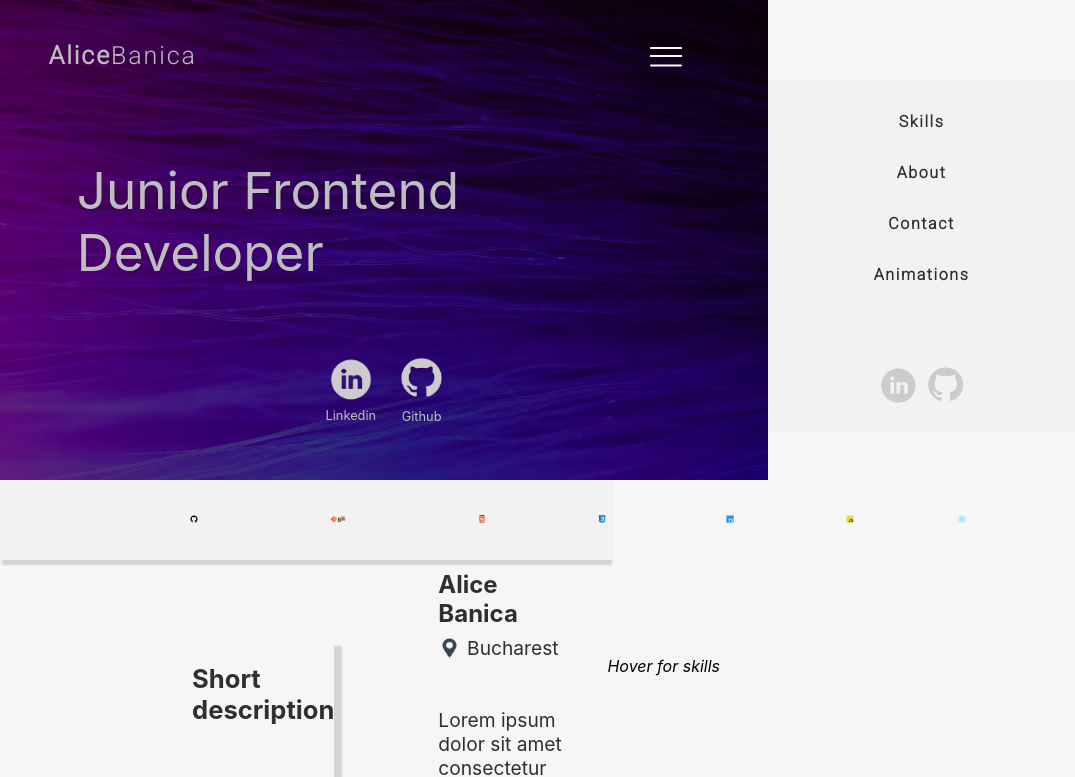
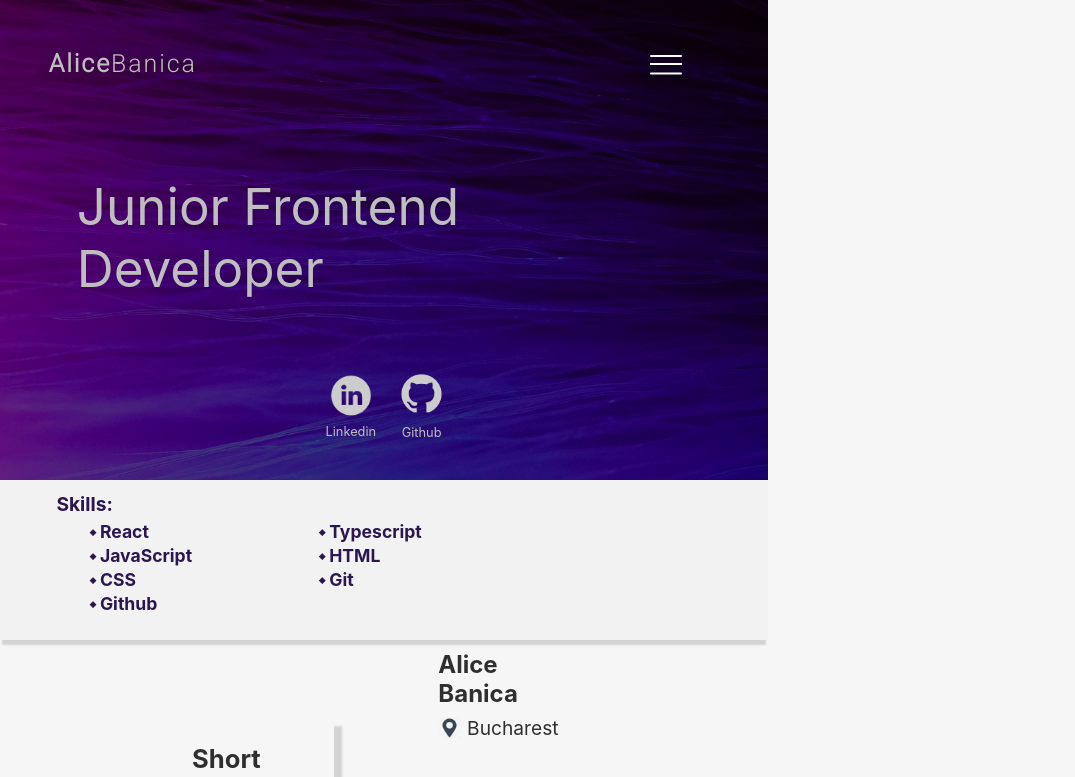
Before and after one commit to AliceBanica/Portofolio, a React (Create React App) app: page / in a window 768 px wide. Shown: the top 777 px of the page, 1075 px wide, since content can reach past the window. Built offline with nearby package versions, Linux system fonts and the light colour scheme.

Commit message:
start responsiveness for skills section

```diff
--- a/src/Components/Navbar.css
+++ b/src/Components/Navbar.css
@@ -2,7 +2,7 @@
     display: flex;
     justify-content: center;
     align-items: center;
-    height: 10vh;
+    height: 6rem;
     padding-top: 1rem;
 
     margin: 0 auto;
@@ -94,6 +94,12 @@
     display: none;
 }
 
+@media (min-width: 320px) and (max-width: 480px) {
+    .nav-left > span {
+        font-size: 1.2rem;
+    }
+}
+
 @media (max-width: 768px) {
     .nav-info-links {
         transform: scale(0.7);
@@ -139,22 +145,27 @@
 
     .navbar > .nav-right > .nav-list {
         position: absolute;
-        top: 4rem;
-        display: flex;
+        top: 5rem;
+        left: 60%;
+        width: 40%;
+
+        display: none;
         flex-direction: column;
         justify-content: flex-start;
         align-items: center;
+        overflow: hidden;
+
         background: #f2f2f2;
         color: var(--darkGrey);
+
         border-top-left-radius: 0.4rem;
         border-bottom-left-radius: 0.4rem;
         padding-top: 2rem;
         font-size: 1rem;
-        left: 60%;
-        width: 40%;
+
         height: 20rem;
-        transform: translateX(100%);
-        transition: all 0.45s;
+        /* transform: translateX(-100%); */
+        transition: 1s;
         z-index: 50;
     }
 
@@ -163,7 +174,9 @@
     }
 
     .navbar > .nav-right > .nav-list.open {
-        transform: translateX(0);
+        display: flex;
+        /* height: 20rem; */
+        /* transform: translateX(20%); */
     }
 
     .navbar > .nav-toggle {
--- a/src/Components/Navbar.tsx
+++ b/src/Components/Navbar.tsx
@@ -17,7 +17,8 @@ export const Navbar = () => {
             <span>Alice</span>
             <span>Banica</span>
         </div>
-        <div className="nav-right">
+        {/* <div className="nav-right" > */}
+        <div className={`nav-right ${isOpen && "open"}`}>
             <ul  className={`nav-list ${isOpen && "open"}`}>
               <a href="#skills" >
                 <li onClick={()=>{handleClickSkills();scrollToSkills()}}>Skills</li>
--- a/src/Components/Skills.css
+++ b/src/Components/Skills.css
@@ -41,12 +41,6 @@
 .about-react,
 .about-html {
     width: 5rem;
-}
-
-.section-1:hover {
-    height: 11rem;
-    transition: 1s;
-    padding: 1rem 0;
 }
 
 .tech-info {
@@ -199,11 +193,128 @@
     }
 }
 
-@media (max-width: 768px) {
-    .section-1 {
-        width: 80%;
-    }
-    .used-technologies > li > img {
-        transform: scale(0.2);
+@media (max-width: 319px) {
+    .section-1-not-clicked,
+    .tech-hover,
+    .tech-pin,
+    .tech-pinned,
+    .table-detail {
+        display: none;
     }
 }
+
+@media (min-width: 320px) and (max-width: 768px) {
+    .section-1,
+    .tech-info-not-clicked,
+    .tech-info-clicked {
+        height: 10rem;
+        padding: 0;
+        margin: 0;
+    }
+
+    .tech-info {
+        width: 90%;
+    }
+
+    .table-tech {
+        width: 100%;
+    }
+
+    .tech-pin,
+    .tech-pinned,
+    .used-technologies,
+    .used-technologies-clicked,
+    .used-technologies-not-clicked,
+    .used-technologies-not-clicked > li,
+    .table-detail,
+    .tech-hover,
+    .tech-hover-clicked,
+    .tech-pin,
+    .tech-pin-clicked,
+    .tech-pinned,
+    .tech-pinned-clicked {
+        display: none;
+        padding: 0;
+        margin: 0;
+    }
+
+    .table-tech > tbody > tr > th {
+        padding: 0;
+    }
+    .tech-info-clicked,
+    .tech-info-clicked,
+    .section-1:hover > .tech-info {
+        box-shadow: none;
+    }
+
+    .section-1-clicked {
+        display: flex;
+    }
+
+    .tech-info-clicked {
+        display: flex;
+    }
+
+    .tech-info {
+        display: flex;
+    }
+
+    .table-skills {
+        width: 90%;
+    }
+
+    .table-row {
+        width: 50%;
+        float: left;
+    }
+
+    .table-line {
+        display: block;
+        font-size: 1.1rem;
+        margin-left: 1rem;
+    }
+}
+
+@media (min-width: 481px) and (max-width: 768px) {
+    .table-row {
+        width: 35%;
+        float: left;
+    }
+    .table-line {
+        display: block;
+        font-size: 1.1rem;
+        margin-left: 2rem;
+    }
+}
+
+@media (min-width: 768px) and (max-width: 1024px) {
+    .used-technologies {
+        display: flex;
+        align-items: center;
+        justify-content: center;
+        transform: scale(0.7);
+    }
+}
+
+@media (min-width: 1025px) and (max-width: 1550px) {
+    .section-1:hover {
+        height: 11rem;
+        transition: 1s;
+        padding: 1rem 0;
+    }
+
+    .used-technologies {
+        display: flex;
+        align-items: center;
+        justify-content: center;
+        transform: scale(0.8);
+    }
+}
+
+@media (min-width: 1551px) {
+    .section-1:hover {
+        height: 11rem;
+        transition: 1s;
+        padding: 1rem 0;
+    }
+}
--- a/src/Components/Skills.tsx
+++ b/src/Components/Skills.tsx
@@ -19,20 +19,20 @@ const Skills = () => {
     return (
             <div className={clsx('tech-info', skillsClicked && 'tech-info-clicked', !skillsClicked && 'tech-info-not-clicked')}>
                 <table className={clsx('table-tech', skillsClicked && 'table-tech-clicked')}>
-                    <tbody>
+                    <tbody className='table-skills'>
                         <tr>
                             <th>Skills:</th>
                         </tr>
-                        <tr>
-                            <td>&#11049; React</td>
-                            <td>&#11049; JavaScript</td>
-                            <td>&#11049; CSS</td>
-                            <td>&#11049; Github</td>
+                        <tr className='table-row'>
+                            <td className='table-line'>&#11049; React</td>
+                            <td className='table-line'>&#11049; JavaScript</td>
+                            <td className='table-line'>&#11049; CSS</td>
+                            <td className='table-line'>&#11049; Github</td>
                         </tr>
-                        <tr>
-                            <td>&#11049; Typescript</td>
-                            <td>&#11049; HTML</td>
-                            <td>&#11049; Git</td>
+                        <tr className='table-row'>
+                            <td className='table-line'>&#11049; Typescript</td>
+                            <td className='table-line'>&#11049; HTML</td>
+                            <td className='table-line'>&#11049; Git</td>
                         </tr>
                     </tbody>
                 </table>
```
